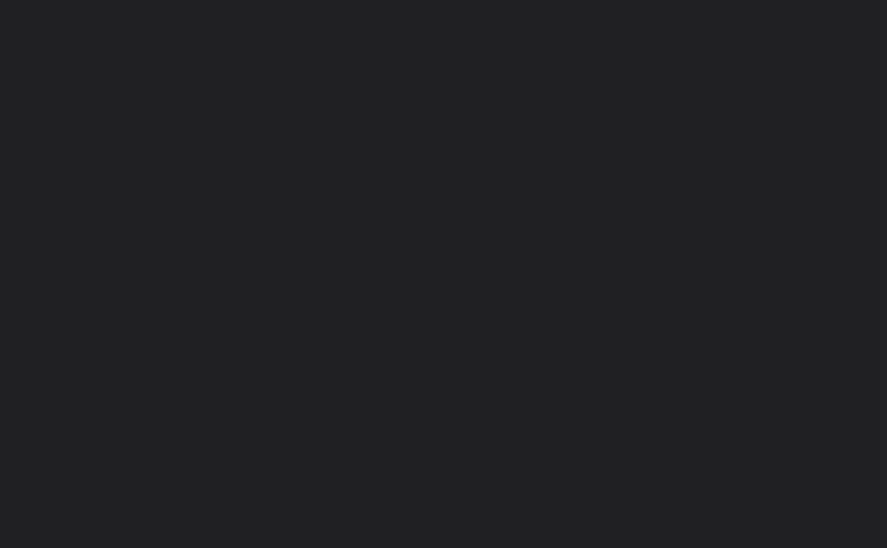
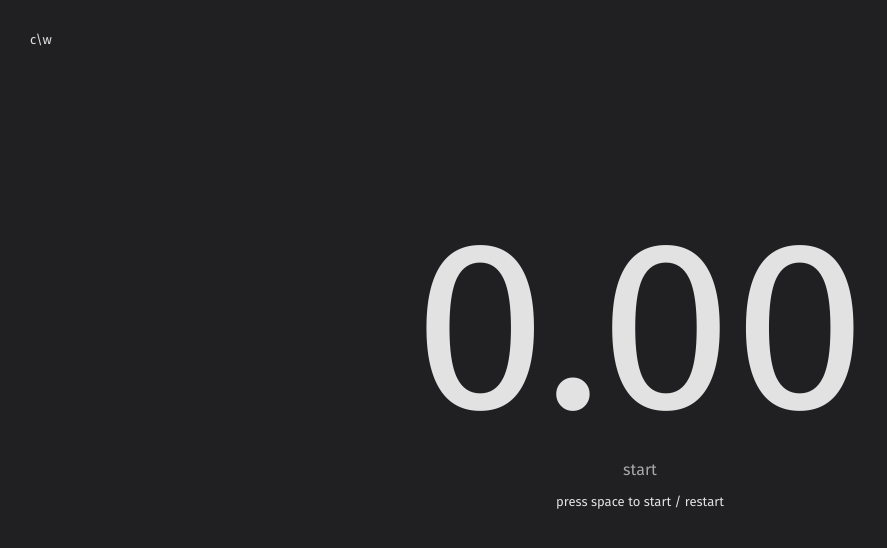
Before and after one commit to Galaxeo/reimagined, a React (Vite) app: page /timer in a window 1280 px wide. Before the commit this address had no page. Shown: the top 548 px of the page, without its empty margins (0-887 px from the left). Built offline with nearby package versions, Linux system fonts and the light colour scheme; a web font is replaced by a local one; what ldrs would draw is missing.

Commit message:
push timer to website

```diff
--- /dev/null
+++ b/src/Timer.tsx
@@ -0,0 +1,189 @@
+import { useState, useRef, useEffect, useCallback } from "react";
+import { useNavigate } from "react-router-dom";
+import "./App.css";
+
+const BEEPS = [
+  { at: 3, freq: 660 },
+  { at: 10, freq: 825 },
+  // the last one keeps ringing until the stopwatch is stopped or restarted
+  { at: 17, freq: 1031, repeatEvery: 1000 },
+];
+
+export default function Timer() {
+  const navigate = useNavigate();
+  const [isRunning, setIsRunning] = useState(false);
+  const [elapsed, setElapsed] = useState(0);
+  const [isFlashing, setIsFlashing] = useState(false);
+
+  const startRef = useRef<number>(0);
+  const rafRef = useRef<number | null>(null);
+  const beepedRef = useRef<number[]>([]);
+  const audioRef = useRef<AudioContext | null>(null);
+  const flashTimeoutRef = useRef<NodeJS.Timeout | null>(null);
+  const repeatRef = useRef<NodeJS.Timeout | null>(null);
+
+  function clearRepeat() {
+    if (repeatRef.current) {
+      clearInterval(repeatRef.current);
+      repeatRef.current = null;
+    }
+  }
+
+  function beep(freq: number) {
+    if (!audioRef.current) {
+      audioRef.current = new (window.AudioContext || (window as any).webkitAudioContext)();
+    }
+    const ctx = audioRef.current;
+    if (ctx.state === "suspended") ctx.resume();
+
+    const now = ctx.currentTime;
+
+    // rolls off the top end so the tone stays warm rather than piercing
+    const tone = ctx.createBiquadFilter();
+    tone.type = "lowpass";
+    tone.frequency.value = 2200;
+
+    // gentle makeup gain: keeps it audible without adding harsh harmonics
+    const comp = ctx.createDynamicsCompressor();
+    comp.threshold.value = -18;
+    comp.ratio.value = 8;
+    tone.connect(comp);
+    comp.connect(ctx.destination);
+
+    // bell-like: sine partials, the higher ones quieter and dying away faster
+    const partials = [
+      { ratio: 1, level: 1, decay: 0.9 },
+      { ratio: 1.5, level: 0.45, decay: 0.5 },
+      { ratio: 2, level: 0.18, decay: 0.3 },
+    ];
+    for (const { ratio, level, decay } of partials) {
+      const osc = ctx.createOscillator();
+      const gain = ctx.createGain();
+      osc.type = "sine";
+      osc.frequency.value = freq * ratio;
+      gain.gain.setValueAtTime(0.0001, now);
+      gain.gain.linearRampToValueAtTime(level, now + 0.02); // soft attack, no click
+      gain.gain.exponentialRampToValueAtTime(0.0001, now + decay);
+      osc.connect(gain);
+      gain.connect(tone);
+      osc.start(now);
+      osc.stop(now + decay + 0.02);
+    }
+
+    setIsFlashing(true);
+    if (flashTimeoutRef.current) clearTimeout(flashTimeoutRef.current);
+    flashTimeoutRef.current = setTimeout(() => setIsFlashing(false), 300);
+  }
+
+  const tick = useCallback(() => {
+    const seconds = (performance.now() - startRef.current) / 1000;
+    setElapsed(seconds);
+    for (const { at, freq, repeatEvery } of BEEPS) {
+      if (seconds >= at && !beepedRef.current.includes(at)) {
+        beepedRef.current.push(at);
+        beep(freq);
+        if (repeatEvery) {
+          clearRepeat();
+          repeatRef.current = setInterval(() => beep(freq), repeatEvery);
+        }
+      }
+    }
+    rafRef.current = requestAnimationFrame(tick);
+  }, []);
+
+  const start = useCallback(() => {
+    if (rafRef.current) cancelAnimationFrame(rafRef.current);
+    clearRepeat();
+    beepedRef.current = [];
+    startRef.current = performance.now();
+    setElapsed(0);
+    setIsRunning(true);
+    rafRef.current = requestAnimationFrame(tick);
+  }, [tick]);
+
+  const stop = useCallback(() => {
+    clearRepeat();
+    if (rafRef.current) {
+      cancelAnimationFrame(rafRef.current);
+      rafRef.current = null;
+    }
+    setIsRunning(false);
+  }, []);
+
+  useEffect(() => {
+    function onKeyDown(e: KeyboardEvent) {
+      if (e.code !== "Space") return;
+      e.preventDefault();
+      start();
+    }
+    window.addEventListener("keydown", onKeyDown);
+    return () => window.removeEventListener("keydown", onKeyDown);
+  }, [start]);
+
+  useEffect(() => {
+    return () => {
+      if (rafRef.current) cancelAnimationFrame(rafRef.current);
+      if (flashTimeoutRef.current) clearTimeout(flashTimeoutRef.current);
+      if (repeatRef.current) clearInterval(repeatRef.current);
+      audioRef.current?.close();
+    };
+  }, []);
+
+  return (
+    <>
+      <div
+        className="topLeftLogo"
+        style={{
+          position: "absolute",
+          top: 30,
+          left: 30,
+          fontSize: "13px",
+        }}
+        onClick={() => {
+          navigate("/");
+        }}
+      >
+        c\w
+      </div>
+      <div
+        style={{
+          marginTop: "10vh",
+          display: "flex",
+          alignItems: "center",
+          justifyContent: "center",
+          flexDirection: "column",
+          height: "70vh",
+          gap: 10,
+        }}
+      >
+        <h1
+          className="middleLogo"
+          onClick={() => {
+            start();
+          }}
+          style={{
+            fontSize: "30vh",
+            color: isFlashing ? "#FFD700" : "inherit",
+            transition: "color 0.1s ease-in-out",
+            lineHeight: 1,
+            margin: 0,
+            padding: 0,
+          }}
+        >
+          {elapsed.toFixed(2)}
+        </h1>
+        <p
+          className="middleLogo workInfoClose"
+          onClick={() => {
+            isRunning ? stop() : start();
+          }}
+        >
+          {isRunning ? "stop" : "start"}
+        </p>
+        <p className="middleLogo" style={{ fontSize: "13px", opacity: 0.6 }}>
+          press space to start / restart
+        </p>
+      </div>
+    </>
+  );
+}
--- a/src/main.tsx
+++ b/src/main.tsx
@@ -4,6 +4,7 @@
 import Notes from "./Notes.tsx";
 import Svarog from "./Svarog.tsx";
 import Badminton from "./Badminton.tsx";
+import Timer from "./Timer.tsx";
 import { BrowserRouter as Router, Route, Routes } from "react-router-dom";
 import "./index.css";
 import "./App.css";
@@ -14,6 +15,7 @@
       <Routes>
         <Route path="/" element={<App />} />
         <Route path="/badminton" element={<Badminton />} />
+        <Route path="/timer" element={<Timer />} />
         <Route path="/notes" element={<Notes />} />
         <Route path="/svarog" element={<Svarog />} />
       </Routes>
```
